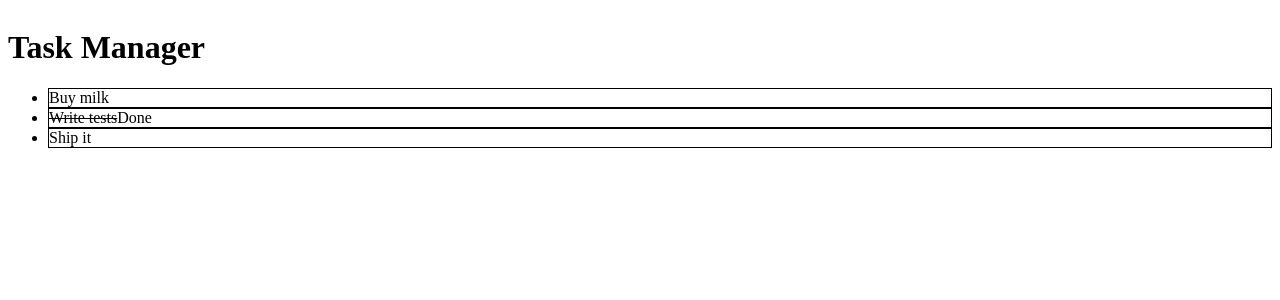
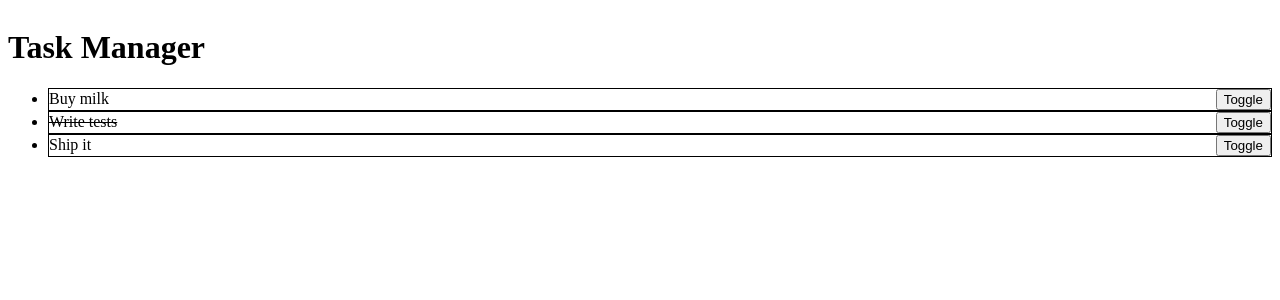
Before and after one commit to sanybintheakter/task-manager, a Next.js app: page / in a window 1280 px wide. Shown: the top 300 px of the page. Built offline with nearby package versions, Linux system fonts and the light colour scheme.

Commit message:
edited and updated

```diff
--- a/src/app/page.js
+++ b/src/app/page.js
@@ -1,17 +1,11 @@
-import TaskList from "@/components/TaskList";
+import TaskBoard from "@/components/TaskBoard";
 
 export default function Home() {
-  const tasks = [
-    { id: 1, title: "Buy milk", done: false },
-    { id: 2, title: "Write tests", done: true },
-    { id: 3, title: "Ship it", done: false },
-  ];
-
   return (
     <main className="p-8">
       <h1 className="text-2xl font-bold mb-4">Task Manager</h1>
 
-      <TaskList tasks={tasks} />
+      <TaskBoard />
     </main>
   );
 }
--- /dev/null
+++ b/src/components/TaskBoard.js
@@ -0,0 +1,17 @@
+"use client";
+
+import TaskList from "./TaskList";
+
+export default function TaskBoard() {
+  const tasks = [
+    { id: 1, title: "Buy milk", done: false },
+    { id: 2, title: "Write tests", done: true },
+    { id: 3, title: "Ship it", done: false },
+  ];
+
+  function handleToggle(id) {
+    console.log("Toggle task", id);
+  }
+
+  return <TaskList tasks={tasks} onToggle={handleToggle} />;
+}
--- a/src/components/TaskCard.js
+++ b/src/components/TaskCard.js
@@ -1,13 +1,18 @@
-export default function TaskCard({ title, done }) {
+"use client";
+
+export default function TaskCard({ title, done, id, onToggle }) {
   return (
-    <div className="flex items-center gap-2 p-3 border">
-      <span className={done ? "line-through text-gray-400" : "text-gray-900"}>
+    <div className="flex items-center justify-between p-3 border">
+      <span className={done ? "line-through text-gray-400" : ""}>
         {title}
       </span>
 
-      {done && (
-        <span className="text-green-600 text-xs font-bold">Done</span>
-      )}
+      <button
+        className="text-green-600 text-sm"
+        onClick={() => onToggle(id)}
+      >
+        Toggle
+      </button>
     </div>
   );
 }
--- a/src/components/TaskList.js
+++ b/src/components/TaskList.js
@@ -1,15 +1,18 @@
+"use client";
+
 import TaskCard from "./TaskCard";
 
-export default function TaskList({ tasks }) {
-  if (tasks.length === 0) {
-    return <p className="text-gray-400 p-4">No tasks yet!</p>;
-  }
-
+export default function TaskList({ tasks, onToggle }) {
   return (
     <ul>
       {tasks.map((task) => (
         <li key={task.id}>
-          <TaskCard title={task.title} done={task.done} />
+          <TaskCard
+            id={task.id}
+            title={task.title}
+            done={task.done}
+            onToggle={onToggle}
+          />
         </li>
       ))}
     </ul>
```
